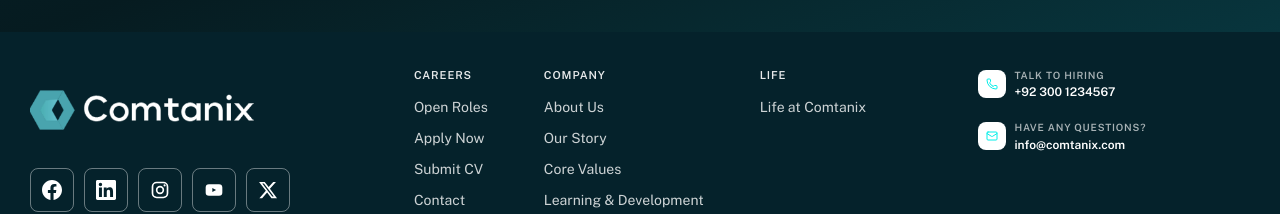
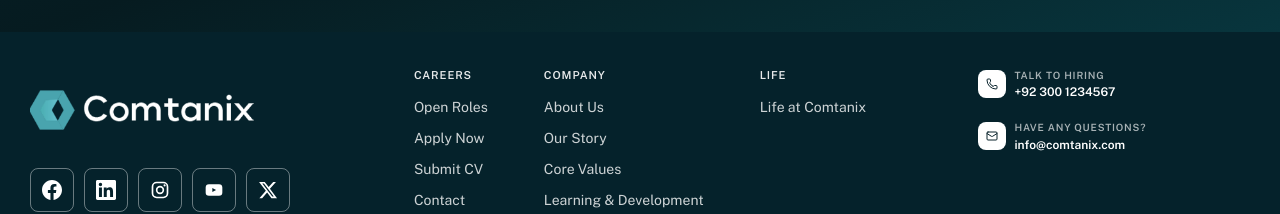
Before and after one commit to adnanhayat531/comtanixcareers, a Next.js app: page / in a window 1280 px wide. Shown: the part 3111-3325 px from the top of the page. Built offline with nearby package versions, Linux system fonts and the light colour scheme; no server answers.

Commit message:
Update Footer component styles for improved visual consistency. Change text color in ContactChip to enhance readability and maintain design coherence.

```diff
--- a/src/components/layout/Footer.tsx
+++ b/src/components/layout/Footer.tsx
@@ -78,7 +78,7 @@ function ContactChip({
       className={`group flex min-w-0 items-center ${compact ? "gap-2" : "gap-3"}`}
     >
       <span
-        className={`grid shrink-0 place-items-center rounded-md bg-white text-brand transition group-hover:bg-white/90 ${
+        className={`grid shrink-0 place-items-center rounded-md bg-white text-[#08222b] transition group-hover:bg-white/90 ${
           compact ? "h-7 w-7" : "h-10 w-10 rounded-lg"
         }`}
       >
```
